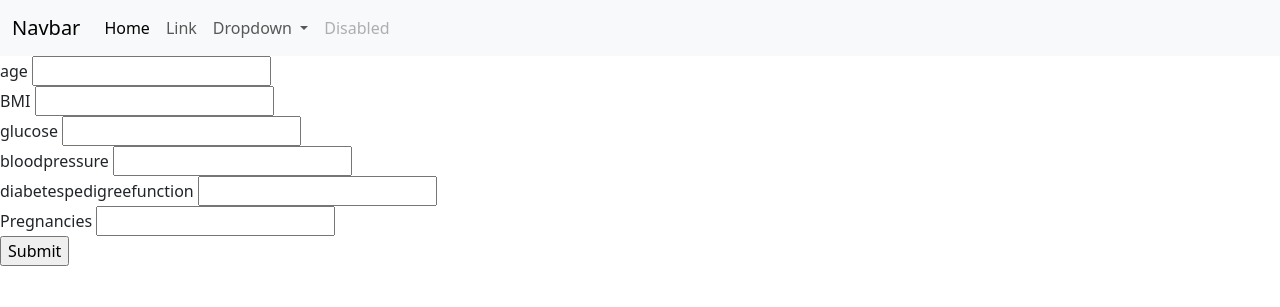
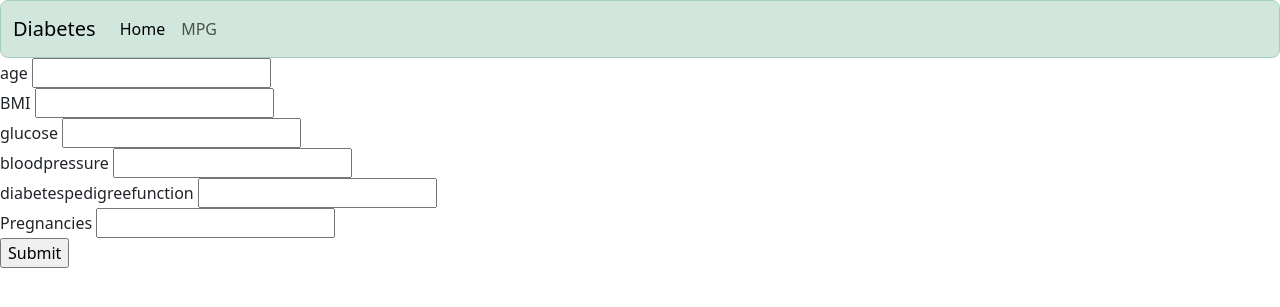
Before and after one commit to Dynamo700/Machine_Learning_Project, a Flask app: page /diabetesForm in a window 1280 px wide. Shown: the top 307 px of the page. Run offline with Flask 3, Linux system fonts and the light colour scheme; parts of the project's set-up code (start-up, migrations or seed data) failed here and were passed over.

Commit message:
-Color added to navbar -Links to model pages and home page added to navbar

```diff
--- a/app.py
+++ b/app.py
@@ -15,7 +15,7 @@
 
 @app.route("/")
 def hello_world():
-    return "<p>Hello, World!</p>"
+    return render_template("home.html")
 
 @app.route("/mpg", methods=['GET', 'POST'])
 def formPageMpg():
--- /dev/null
+++ b/package.json
@@ -0,0 +1,5 @@
+{
+  "dependencies": {
+    "bootstrap": "^5.3.2"
+  }
+}
--- a/templates/diabetes.html
+++ b/templates/diabetes.html
@@ -4,41 +4,30 @@
     <meta charset="UTF-8">
     <meta name="viewport" content="width=device-width, initial-scale=1">
     <link rel="stylesheet" href="https://cdn.jsdelivr.net/npm/bootstrap@5.3.2/dist/css/bootstrap.min.css">
-    <title>Diabetes</title>
+    <title>Mpg</title>
 </head>
 <body>
-<nav class="navbar navbar-expand-lg bg-body-tertiary">
+
+<nav class="navbar navbar-expand-lg bg-success-subtle border border-success-subtle rounded-3">
   <div class="container-fluid">
-    <a class="navbar-brand" href="#">Navbar</a>
+    <a class="navbar-brand" href="#">Diabetes</a>
     <button class="navbar-toggler" type="button" data-bs-toggle="collapse" data-bs-target="#navbarSupportedContent" aria-controls="navbarSupportedContent" aria-expanded="false" aria-label="Toggle navigation">
       <span class="navbar-toggler-icon"></span>
     </button>
     <div class="collapse navbar-collapse" id="navbarSupportedContent">
       <ul class="navbar-nav me-auto mb-2 mb-lg-0">
         <li class="nav-item">
-          <a class="nav-link active" aria-current="page" href="#">Home</a>
+          <a class="nav-link active" aria-current="page" href="/">Home</a>
         </li>
         <li class="nav-item">
-          <a class="nav-link" href="#">Link</a>
-        </li>
-        <li class="nav-item dropdown">
-          <a class="nav-link dropdown-toggle" href="#" role="button" data-bs-toggle="dropdown" aria-expanded="false">
-            Dropdown
-          </a>
-          <ul class="dropdown-menu">
-            <li><a class="dropdown-item" href="#">Action</a></li>
-            <li><a class="dropdown-item" href="#">Another action</a></li>
-            <li><hr class="dropdown-divider"></li>
-            <li><a class="dropdown-item" href="#">Something else here</a></li>
-          </ul>
-        </li>
-        <li class="nav-item">
-          <a class="nav-link disabled" aria-disabled="true">Disabled</a>
+          <a class="nav-link" href="/mpg">MPG</a>
         </li>
       </ul>
     </div>
   </div>
 </nav>
+<html>
+<body>
 <form method="post">
     <label>age</label>
     {{ form.Age() }}
```
Also changed, not shown: templates/index.html (+3 -17 lines), package-lock.json (added), 1 other file.
